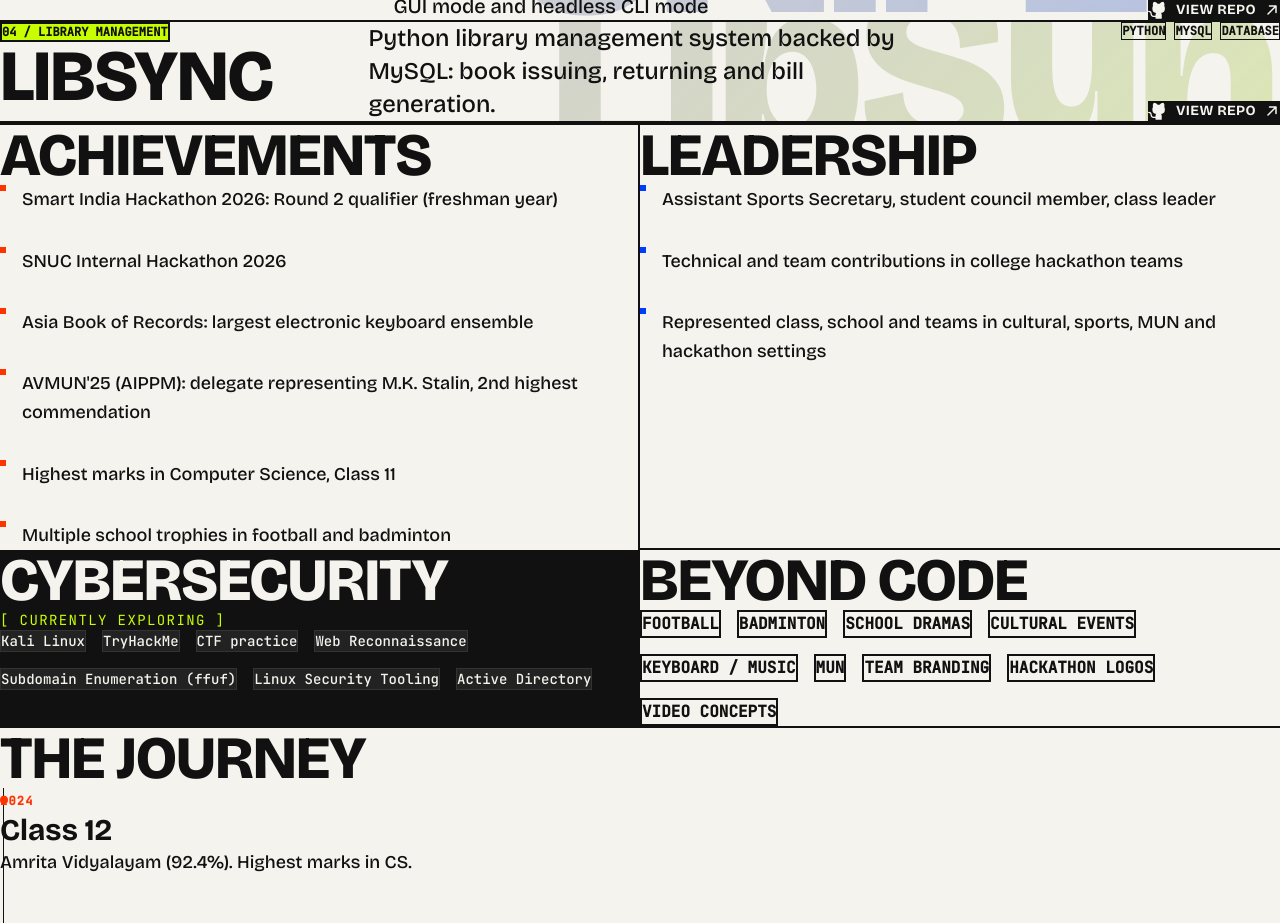
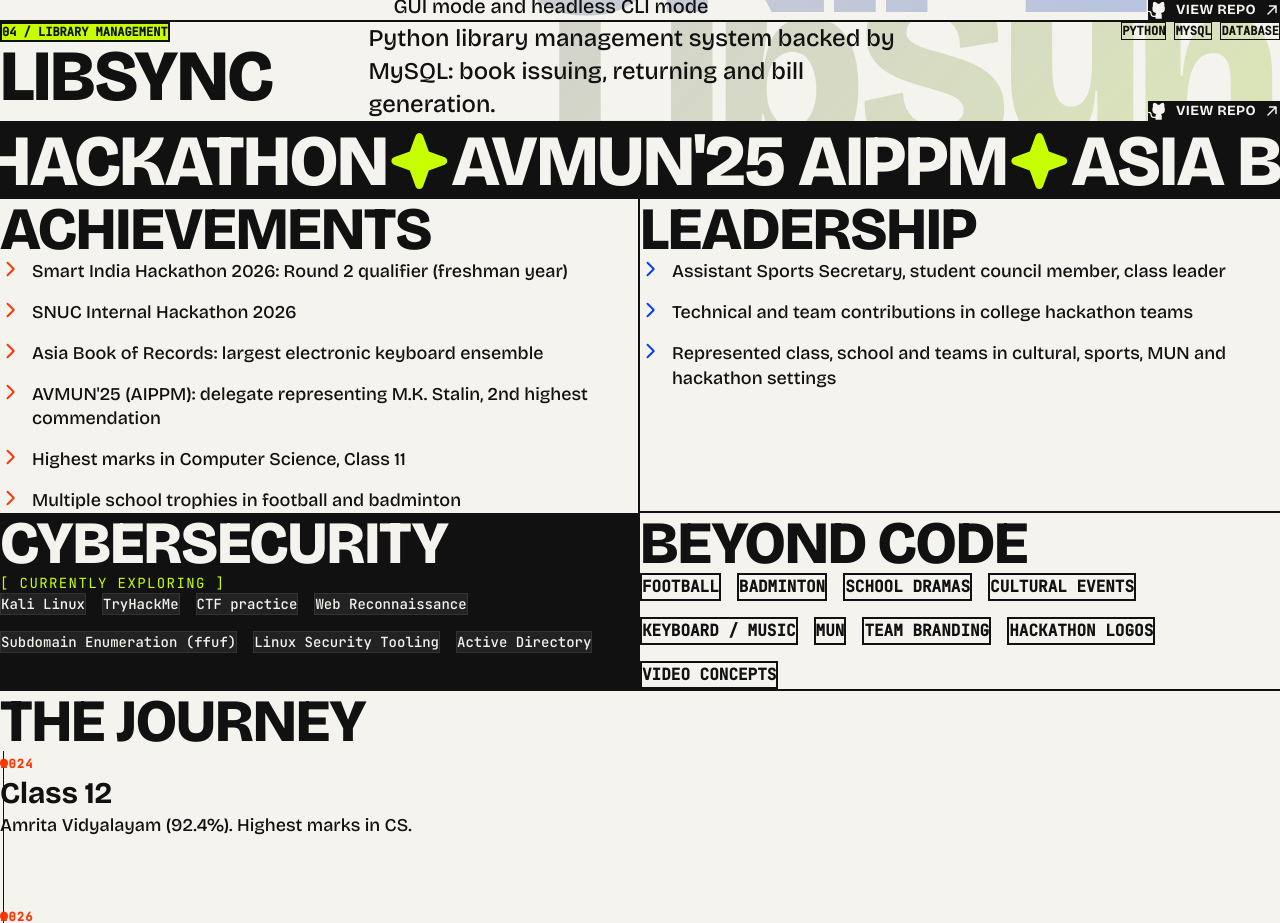
Before and after one commit to Sangeeth-Roshan/portfolio, a React (Vite) app: page / in a window 1280 px wide. Shown: the part 8080-9003 px from the top of the page. Built offline with nearby package versions, Linux system fonts and the light colour scheme.

Commit message:
Build V2.1

```diff
--- a/src/App.jsx
+++ b/src/App.jsx
@@ -8,6 +8,7 @@ import { Nav }               from "./components/Nav";
 import { Hero }              from "./components/Hero";
 import { AvatarHorizontal } from "./components/AvatarHorizontal";
 import { Projects } from "./components/Projects";
+import { MarqueeBanner } from "./components/MarqueeBanner";
 import { Details } from "./components/Details";
 import { TimelineContact } from "./components/TimelineContact";
 import { AVATARS, DEFAULT_AVATAR } from "./config/avatars";
@@ -50,7 +51,7 @@ function App() {
       <AvatarHorizontal onActiveChange={handleActiveChange} />
 
       <Projects />
-
+      <MarqueeBanner />
       <Details />
       <TimelineContact />
     </>
--- a/src/components/Details.jsx
+++ b/src/components/Details.jsx
@@ -1,3 +1,5 @@
+import { CaretRight } from "@phosphor-icons/react";
+
 export function Details() {
   return (
     <section className="bg-[#F4F3EE] text-[#111111] border-t-2 border-[#111111]">
@@ -7,7 +9,7 @@ export function Details() {
           <h2 className="font-display font-extrabold text-4xl md:text-5xl lg:text-6xl uppercase tracking-[-0.02em] mb-16">
             Achievements
           </h2>
-          <ul className="flex flex-col gap-8">
+          <ul className="flex flex-col gap-4">
             {[
               "Smart India Hackathon 2026: Round 2 qualifier (freshman year)",
               "SNUC Internal Hackathon 2026",
@@ -16,9 +18,9 @@ export function Details() {
               "Highest marks in Computer Science, Class 11",
               "Multiple school trophies in football and badminton"
             ].map((item, i) => (
-              <li key={i} className="flex items-start gap-4">
-                <span className="shrink-0 mt-2.5 w-1.5 h-1.5 bg-[#FF3300]" />
-                <span className="flex-1 text-base md:text-lg font-medium leading-relaxed">{item}</span>
+              <li key={i} className="flex items-start gap-3">
+                <CaretRight size={20} weight="bold" className="shrink-0 text-[#FF3300] mt-0.5" />
+                <span className="flex-1 text-base md:text-lg font-medium leading-snug">{item}</span>
               </li>
             ))}
           </ul>
@@ -29,15 +31,15 @@ export function Details() {
           <h2 className="font-display font-extrabold text-4xl md:text-5xl lg:text-6xl uppercase tracking-[-0.02em] mb-16">
             Leadership
           </h2>
-          <ul className="flex flex-col gap-8">
+          <ul className="flex flex-col gap-4">
             {[
               "Assistant Sports Secretary, student council member, class leader",
               "Technical and team contributions in college hackathon teams",
               "Represented class, school and teams in cultural, sports, MUN and hackathon settings"
             ].map((item, i) => (
-              <li key={i} className="flex items-start gap-4">
-                <span className="shrink-0 mt-2.5 w-1.5 h-1.5 bg-[#003CFF]" />
-                <span className="flex-1 text-base md:text-lg font-medium leading-relaxed">{item}</span>
+              <li key={i} className="flex items-start gap-3">
+                <CaretRight size={20} weight="bold" className="shrink-0 text-[#003CFF] mt-0.5" />
+                <span className="flex-1 text-base md:text-lg font-medium leading-snug">{item}</span>
               </li>
             ))}
           </ul>
--- /dev/null
+++ b/src/components/MarqueeBanner.jsx
@@ -0,0 +1,37 @@
+import { StarFour } from "@phosphor-icons/react";
+
+const items = [
+  "Smart India Hackathon 2026",
+  "SNUC Internal Hackathon",
+  "AVMUN'25 AIPPM",
+  "Asia Book of Records",
+  "Assistant Sports Secretary",
+  "Student Council",
+  "Class Leader",
+  "Public Speaking",
+  "Stage Presence"
+];
+
+export function MarqueeBanner() {
+  // We place 4 exact copies in total. The CSS animation translates from 0 to -50%.
+  // This means it scrolls exactly across two full copies, then perfectly loops.
+  const allItems = [...items, ...items, ...items, ...items];
+
+  return (
+    <section className="bg-[#111111] text-[#F4F3EE] py-6 md:py-10 border-t-2 border-[#111111] overflow-hidden whitespace-nowrap flex select-none">
+      <div className="animate-marquee flex items-center shrink-0 w-max">
+        {allItems.map((item, i) => (
+          <div key={i} className="flex items-center">
+            <span className="font-display font-extrabold text-4xl md:text-5xl lg:text-7xl uppercase tracking-[-0.02em] px-8 md:px-12">
+              {item}
+            </span>
+            <StarFour
+              weight="fill"
+              className="shrink-0 text-[#C8FF00] w-10 h-10 md:w-12 md:h-12 lg:w-16 lg:h-16"
+            />
+          </div>
+        ))}
+      </div>
+    </section>
+  );
+}
--- a/src/index.css
+++ b/src/index.css
@@ -75,3 +75,12 @@ body {
     scroll-behavior: auto !important;
   }
 }
+
+/* ── Utilities ── */
+@keyframes marquee {
+  0% { transform: translateX(0%); }
+  100% { transform: translateX(-50%); }
+}
+.animate-marquee {
+  animation: marquee 60s linear infinite;
+}
```
